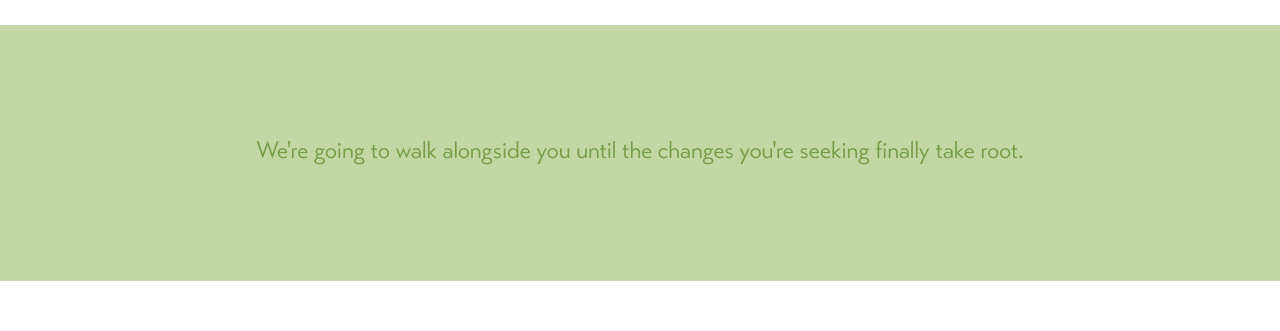
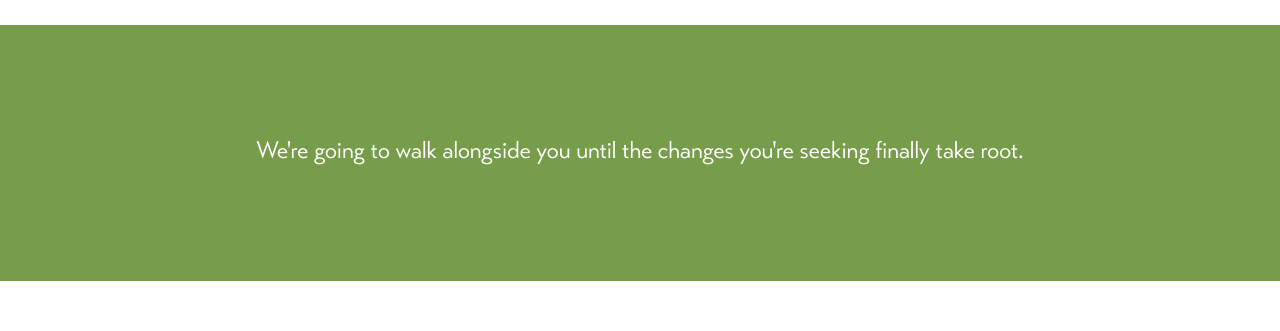
Before and after one commit to jamie-c/nourished, a Next.js app: page / in a window 1280 px wide. Shown: the part 1760-2091 px from the top of the page. Built offline with nearby package versions, Linux system fonts and the light colour scheme.

Commit message:
add not perfectionists image to home page

```diff
--- a/src/app/page.tsx
+++ b/src/app/page.tsx
@@ -15,9 +15,12 @@ export default function Home() {
         With our targeted guidance and perceptive insights, we help you focus on the actions and habits that will <em>create the health results you&apos;re seeking</em>.
       </FullWidthColorBackground>
       <CircleIconsSubMenu />
-      <FullWidthColorBackground textColor="secondary" variant="tertiary">
+      <FullWidthColorBackground textColor="white" variant="secondary">
         We&apos;re going to walk alongside you until the changes you&apos;re seeking finally take root.
       </FullWidthColorBackground>
+      <div className="w-full h-32"></div>
+      <FullWidthImageBehindGradient variant="transparent" align="center" imageUrl="/images/we-are-not-perfectionists-or-impersonal.png">
+      </FullWidthImageBehindGradient>
       <div className="w-full h-32"></div>
       <FullWidthColorBackground textColor="white" variant="primary">
         <CTAFeelNourished />
```
Also changed, not shown: 1 other file (tests, documents, lock files or other folders).
